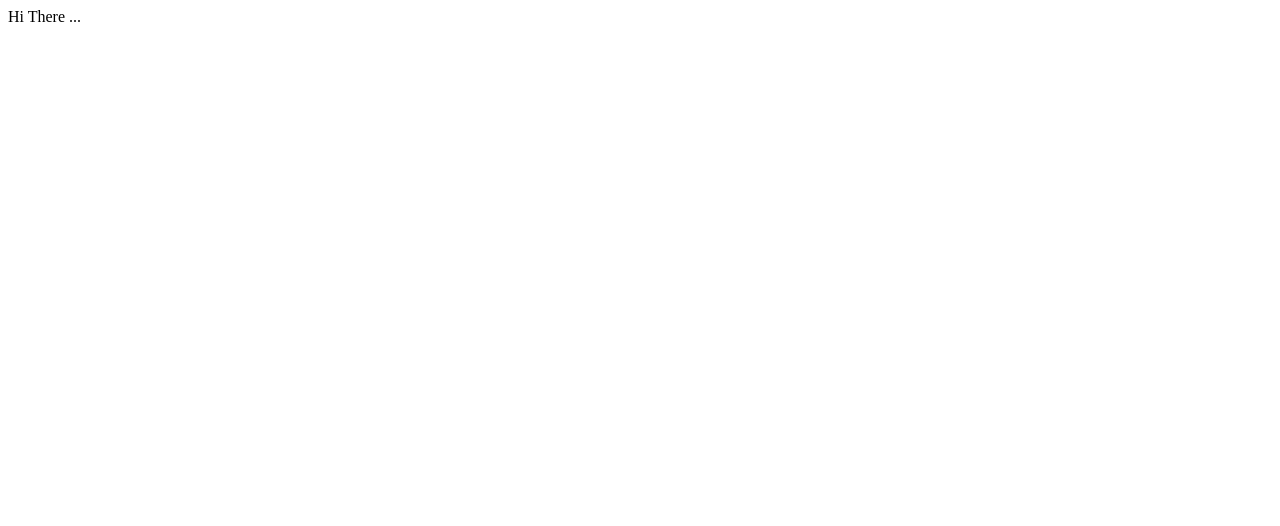
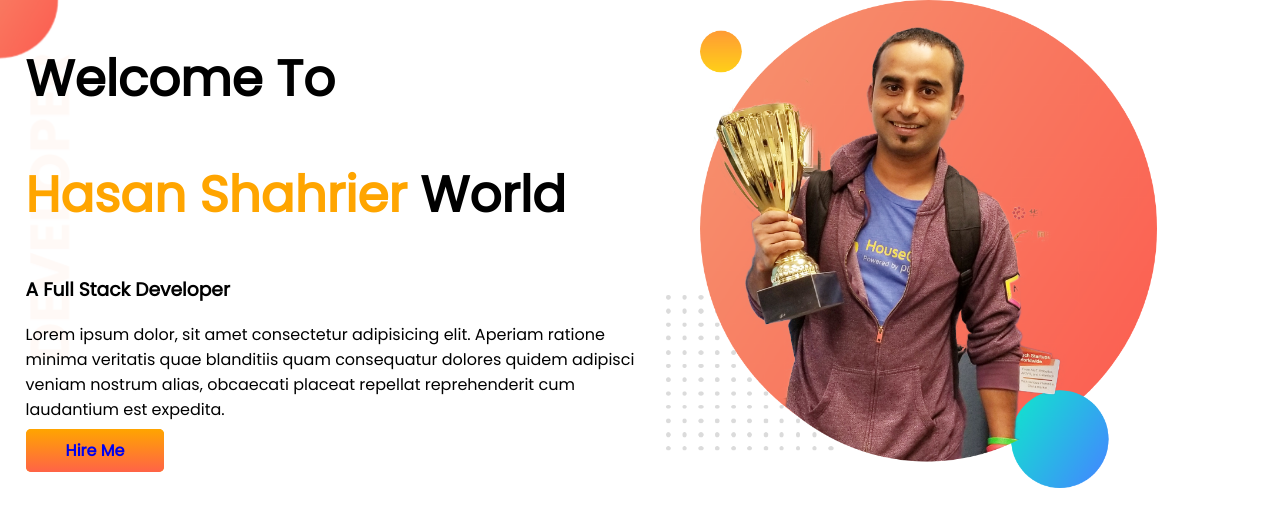
Before and after one commit to SakibShahrier/Protfolio, a plain HTML site: page index.html in a window 1280 px wide. Drawn offline with Linux system fonts and the light colour scheme.

Commit message:
Update 2

```diff
--- a/index.html
+++ b/index.html
@@ -6,8 +6,24 @@
     <meta name="viewport" content="width=device-width, initial-scale=1.0">
     <title>Hasan Shahrier - Portfolio</title>
     <link rel="stylesheet" href="style.css">
+    <link rel="preconnect" href="https://fonts.googleapis.com">
+    <link rel="preconnect" href="https://fonts.gstatic.com" crossorigin>
+    <link href="https://fonts.googleapis.com/css2?family=Poppins&display=swap" rel="stylesheet">
 </head>
 <body>
-    Hi There ...
+    <section class="top-banner">
+        <div class="half-width">
+            <h1>Welcome To</h1>
+            <h1><span class="orange-color">Hasan Shahrier</span> World</h1>
+            <h3>A Full Stack Developer</h3>
+            <p>
+                Lorem ipsum dolor, sit amet consectetur adipisicing elit. Aperiam ratione minima veritatis quae blanditiis quam consequatur dolores quidem adipisci veniam nostrum alias, obcaecati placeat repellat reprehenderit cum laudantium est expedita.
+            </p>
+            <a class="link-button" href="youtube.com" target="_blank"> Hire Me</a>
+        </div>
+        <div class="half-width">
+            <img src="/images/jhankar.png">
+        </div>
+    </section>
 </body>
 </html>
--- a/style.css
+++ b/style.css
@@ -0,0 +1,36 @@
+body{
+    font-family: 'Poppins', sans-serif;
+    margin: 0;
+}
+h1{
+    font-size: 50px;
+}
+
+.orange-color{
+    color: orange;
+}
+section{
+    display: flex;
+}
+.half-width{
+    width: 50%;
+    padding-left: 2%;
+}
+
+.half-width img{
+    width: 80%;
+}
+
+.link-button{
+    text-decoration: none;
+    background-color: orange;
+    background-image: linear-gradient(orange, tomato);
+    font-weight: 700;
+    padding: 10px 40px;
+    border-radius: 5px;
+}
+
+.top-banner{
+    background-image: url(/images/top-banner.png);
+    background-repeat: no-repeat;
+}
```
Also changed, not shown: images/dream-bg.png (added), images/exp-bg.png (added), images/jhankar.png (added), images/jhankar2.png (added), images/my-bg.png (added), images/my-bg2.png (added), images/top-banner.png (added), 7 other files.
